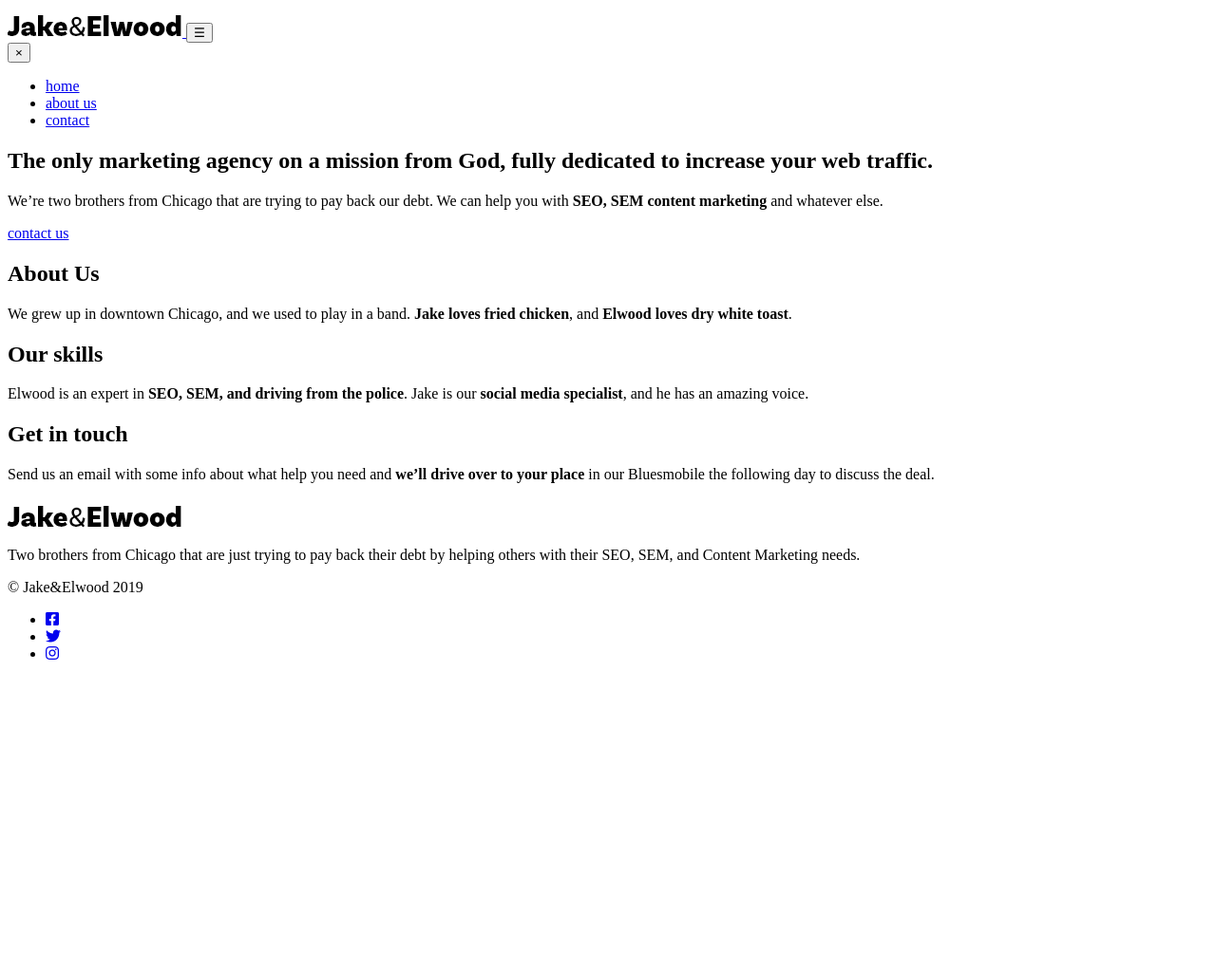
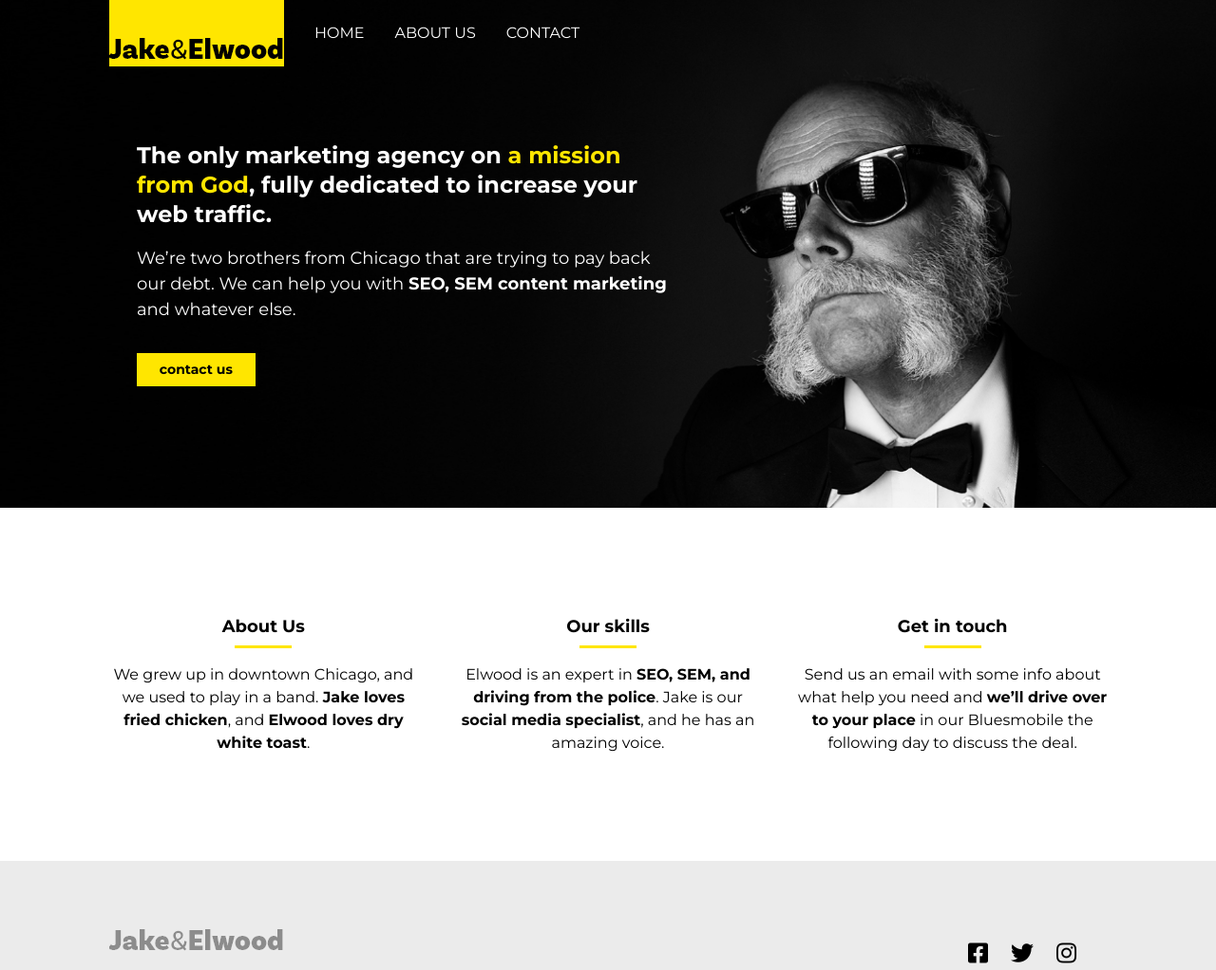
Before and after one commit to 732534yunus/web-design, a website built with Vite: page index.html in a window 1280 px wide. Shown: the top 1022 px of the page at 95% size. Before the commit the page ends 800 px from the top, so only its background shows below. Built offline with nearby package versions, Linux system fonts and the light colour scheme; files whose address does not match are found by name.

Commit message:
Update image source paths in index.html

```diff
--- a/index.html
+++ b/index.html
@@ -18,13 +18,13 @@
     />
 
     <!-- link to my CSS -->
-    <link href="css/style.css" rel="stylesheet" />
+    <link href="style.css" rel="stylesheet" />
   </head>
   <body>
     <header class="header main-grid header-home">
       <div class="header-content">
         <a class="logo-link" href="index.html">
-          <img src="img/logo.png" alt="" class="logo" />
+          <img src="logo.png" alt="" class="logo" />
         </a>
         <button class="open-btn">&#9776;</button>
         <nav class="nav">
@@ -90,7 +90,7 @@
 
     <footer class="footer main-grid">
       <div class="footer-main">
-        <img src="img/logo.png" alt="" class="footer-logo" />
+        <img src="logo.png" alt="" class="footer-logo" />
         <p class="footer-text">
           Two brothers from Chicago that are just trying to pay back their debt
           by helping others with their SEO, SEM, and Content Marketing needs.
```
